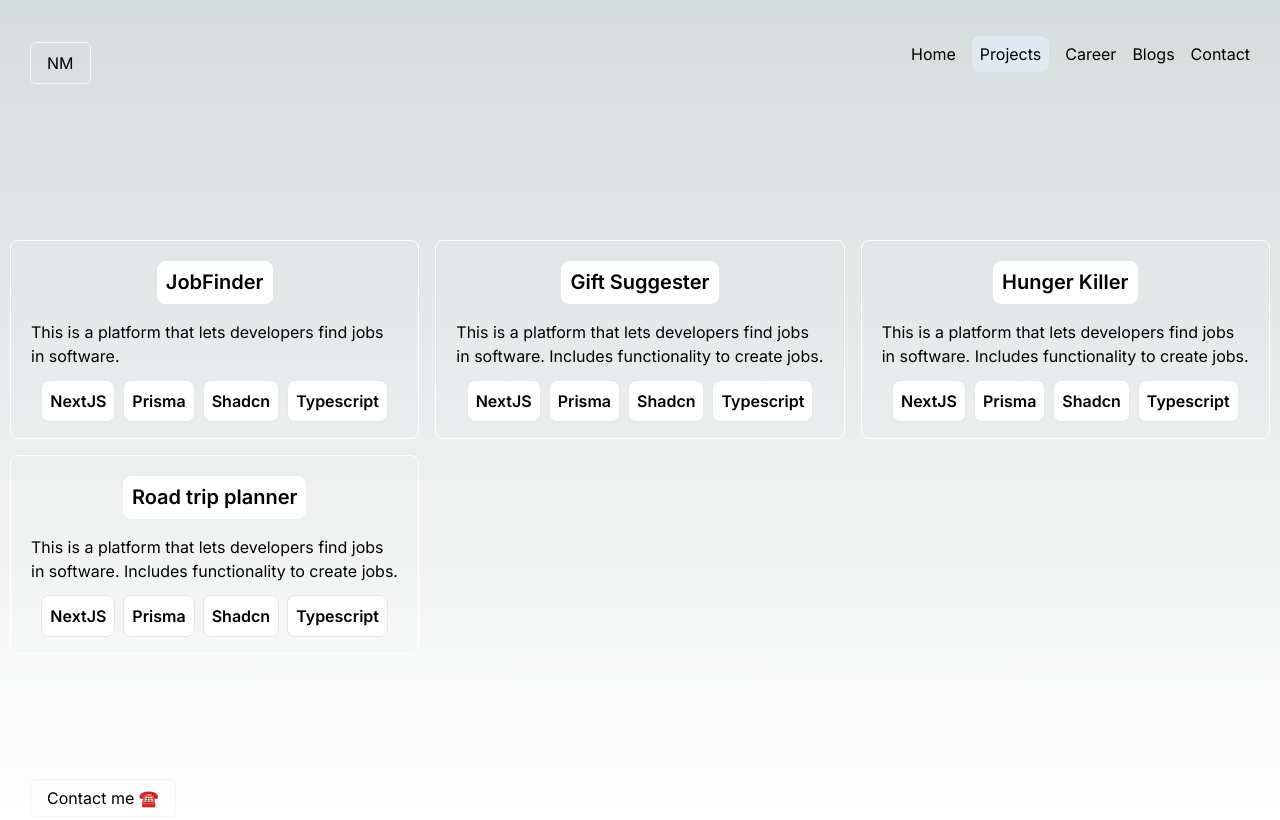
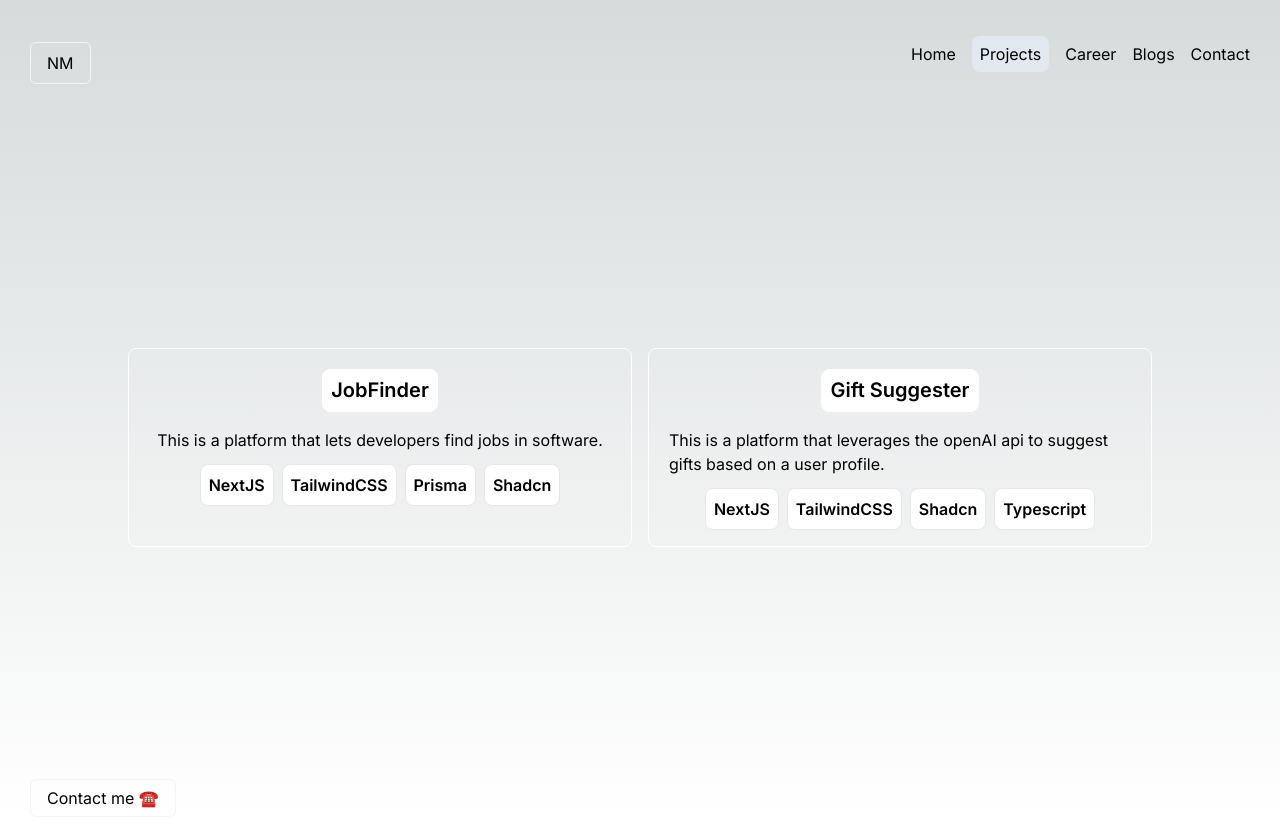
Before and after one commit to nidal23/bmp-dash, a Next.js app: page /projects in a window 1280 px wide. Built offline with nearby package versions, Linux system fonts and the light colour scheme.

Commit message:
added new project moved image to static for deployment

```diff
--- a/src/app/projects/page.tsx
+++ b/src/app/projects/page.tsx
@@ -5,7 +5,8 @@ import ProjectLayout from '@/components/ProjectLayout/projectLayout';
 const ProjectsPage = () => {
 
   return (
-    <div className='grid grid-cols-1 md:grid-cols-2 lg:grid-cols-3 gap-4'>
+    <div className='flex justify-center'>
+      <div className='grid grid-cols-1 md:grid-cols-2 gap-4 m-auto lg:max-w-screen-lg'>
         {projectList.length > 0 ? (
           projectList.map((project) => (
             <div key={project.id} className='border border-white rounded-lg hover:border-slate-500'>
@@ -16,6 +17,7 @@ const ProjectsPage = () => {
           <p>No Projects to display</p>
         )}
       </div>
+    </div>
   );
 }
 
--- a/src/components/Home/home.tsx
+++ b/src/components/Home/home.tsx
@@ -10,7 +10,7 @@ const HomePage = () => {
       <div className="px-2 w-fit flex justify-center p-8 gap-8 items-center">
         <div className="-rotate-90">
           <Image
-            src="/assets/selfie.jpeg"
+            src="/static/selfie.jpeg"
             width={200}
             height={120}
             alt="Picture of the author"
--- a/src/components/helper/projectList.ts
+++ b/src/components/helper/projectList.ts
@@ -22,37 +22,17 @@ export const projectList: Project[] = [
         summary: "This is a platform that lets developers find jobs in software.",
         description: "This is a platform that lets developers find jobs in tech. The app also gives an user the ability to add jobs. The app was built with NextJS primarily, with Prisma being used for database management. The Image files are stored in Vercel's blob storage",
         //  \n\n- Bullet point 1\n- Bullet point 2\n- Bullet point 3",
-        techStack: ["NextJS", "Prisma", "Shadcn", "Typescript", "Postgres"],
+        techStack: ["NextJS","TailwindCSS", "Prisma", "Shadcn", "Typescript", "Postgres"],
         slug: "1"
     },
     {
         id: 2,
         name: "Gift Suggester",
-        githubLink: "https://github.com/nidal23/jobs",
-        url: "https://jobs-gr2uf9m3y-nidal23.vercel.app/",
-        summary: "This is a platform that lets developers find jobs in software. Includes functionality to create jobs.",
+        githubLink: "https://github.com/nidal23/gift-suggestion",
+        url: "https://gift-suggestion.vercel.app/",
+        summary: "This is a platform that leverages the openAI api to suggest gifts based on a user profile.",
         description: "",
-        techStack: ["NextJS", "Prisma", "Shadcn", "Typescript", "Postgres", "OpenAI"],
+        techStack: ["NextJS", "TailwindCSS", "Shadcn", "Typescript", "OpenAI"],
         slug: "2"
-    },
-    {
-        id: 3,
-        name: "Hunger Killer",
-        githubLink: "https://github.com/nidal23/jobs",
-        url: "https://jobs-gr2uf9m3y-nidal23.vercel.app/",
-        summary: "This is a platform that lets developers find jobs in software. Includes functionality to create jobs.",
-        description: "",
-        techStack: ["NextJS", "Prisma", "Shadcn", "Typescript", "Postgres"],
-        slug: "3"
-    },
-    {
-        id: 4,
-        name: "Road trip planner",
-        githubLink: "https://github.com/nidal23/jobs",
-        url: "https://jobs-gr2uf9m3y-nidal23.vercel.app/",
-        summary: "This is a platform that lets developers find jobs in software. Includes functionality to create jobs.",
-        description: "",
-        techStack: ["NextJS", "Prisma", "Shadcn", "Typescript", "Postgres", "OpenAI"],
-        slug: "4"
     }
 ]
```
Also changed, not shown: public/static/selfie.jpeg (renamed from public/assets/selfie.jpeg), 1 other file (tests, documents, lock files or other folders). Lines whose indentation alone changed are shown as unchanged.
